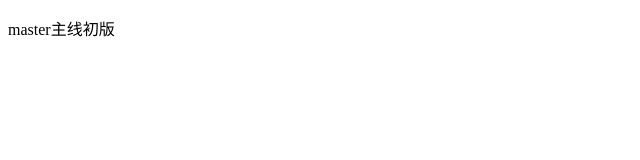
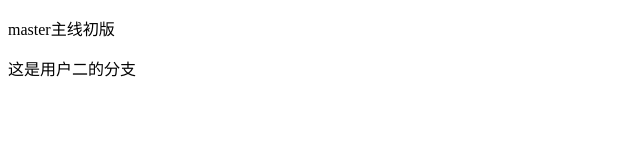
Before and after one commit to Locke6/ultraTest, a plain HTML site: page index.html in a window 1280 px wide. Shown: the whole page, without its empty margins (0-640 px from the left). Drawn offline with Linux system fonts and the light colour scheme.

Commit message:
用户二的线

```diff
--- a/index.html
+++ b/index.html
@@ -9,6 +9,7 @@
 
 <body>
     <p>master主线初版</p>
+    <p>这是用户二的分支</p>
 </body>
 
 </html>
```
